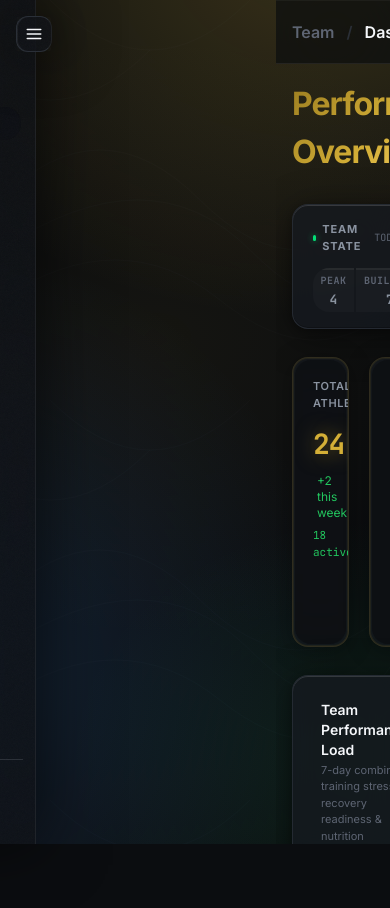
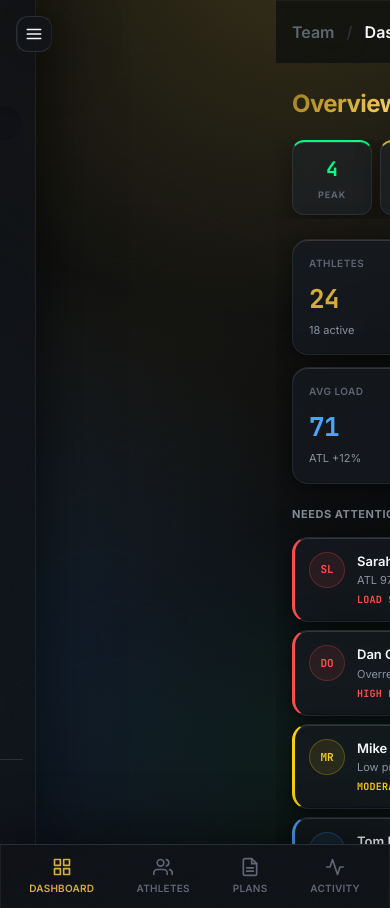
Before and after one commit to AgentJarvis92/hybrid-athlete-platform, a Next.js app in the folder apps/coach-portal/: page / in a window 390 px wide. Before the commit the page ends 844 px from the top, so only its background shows below. Built offline with nearby package versions, Linux system fonts and the light colour scheme.

Commit message:
feat: mobile views — bottom nav, mobile dashboard, hide heavy charts on small screens

```diff
--- a/apps/coach-portal/src/app/(dashboard)/layout.tsx
+++ b/apps/coach-portal/src/app/(dashboard)/layout.tsx
@@ -1,4 +1,5 @@
 import { Sidebar } from "@/components/Sidebar";
+import { MobileBottomNav } from "@/components/MobileBottomNav";
 
 export default function DashboardLayout({
   children,
@@ -51,11 +52,12 @@ export default function DashboardLayout({
             </div>
           </header>
           {/* Workspace */}
-          <div className="flex-1 overflow-y-auto p-4 md:p-8 md:px-10 flex flex-col gap-7" style={{ minWidth: "320px" }}>
+          <div className="flex-1 overflow-y-auto p-4 md:p-8 md:px-10 flex flex-col gap-7 pb-20 md:pb-0" style={{ minWidth: "320px" }}>
             {children}
           </div>
         </main>
       </div>
+      <MobileBottomNav />
     </>
   );
 }
--- a/apps/coach-portal/src/app/(dashboard)/page.tsx
+++ b/apps/coach-portal/src/app/(dashboard)/page.tsx
@@ -8,53 +8,49 @@ import { ProgramDistribution } from "@/components/dashboard/ProgramDistribution"
 import { FuelingSignals } from "@/components/dashboard/FuelingSignals";
 import { AthleteSnapshotTable } from "@/components/dashboard/AthleteSnapshotTable";
 import { LivePerformanceFeed } from "@/components/dashboard/LivePerformanceFeed";
+import { MobileDashboard } from "@/components/dashboard/MobileDashboard";
 
 export default function DashboardPage() {
   return (
     <>
+      {/* ── Mobile view ── */}
+      <div className="md:hidden">
+        <MobileDashboard />
+      </div>
+
+      {/* ── Desktop view ── */}
+      <div className="hidden md:contents">
         {/* Section header */}
         <div className="flex justify-between items-end">
           <h1 className="text-[32px] font-bold tracking-[-0.03em] text-text-primary liquid-gold-text">
             Performance Overview
           </h1>
           <div className="flex items-center gap-3">
-          {/* Pillar tabs */}
             <div className="pill-switcher">
               <div className="pill-tab-active">Training</div>
               <div className="pill-tab-inactive">Recovery</div>
               <div className="pill-tab-inactive">Nutrition</div>
             </div>
-          {/* Live Clock */}
             <LiveClock />
           </div>
         </div>
 
-      {/* Team State Strip */}
         <AthleteStateStrip />
-
-      {/* KPI Grid */}
         <KpiCards />
-
-      {/* Hero Chart */}
         <TeamPerformanceChart />
-
-      {/* Readiness Map + Attention Queue */}
         <TeamReadinessMap />
-
-      {/* Team Insights */}
         <TeamInsights />
 
-      {/* Program Distribution + Fueling Signals */}
         <div className="grid grid-cols-2 gap-5">
           <ProgramDistribution />
           <FuelingSignals />
         </div>
 
-      {/* Athlete Snapshot + Live Feed */}
         <div className="grid gap-5" style={{ gridTemplateColumns: "2fr 1fr" }}>
           <AthleteSnapshotTable />
           <LivePerformanceFeed />
         </div>
+      </div>
     </>
   );
 }
--- /dev/null
+++ b/apps/coach-portal/src/components/MobileBottomNav.tsx
@@ -0,0 +1,72 @@
+"use client";
+
+import Link from "next/link";
+import { usePathname } from "next/navigation";
+import { cn } from "@/lib/utils";
+
+const NAV_ITEMS = [
+  {
+    href: "/",
+    label: "Dashboard",
+    icon: (
+      <svg viewBox="0 0 24 24" fill="none" stroke="currentColor" strokeLinecap="round" strokeLinejoin="round" className="w-5 h-5 stroke-2">
+        <rect x="3" y="3" width="7" height="7" /><rect x="14" y="3" width="7" height="7" />
+        <rect x="14" y="14" width="7" height="7" /><rect x="3" y="14" width="7" height="7" />
+      </svg>
+    ),
+  },
+  {
+    href: "/athletes",
+    label: "Athletes",
+    icon: (
+      <svg viewBox="0 0 24 24" fill="none" stroke="currentColor" strokeLinecap="round" strokeLinejoin="round" className="w-5 h-5 stroke-2">
+        <path d="M17 21v-2a4 4 0 0 0-4-4H5a4 4 0 0 0-4 4v2" /><circle cx="9" cy="7" r="4" />
+        <path d="M23 21v-2a4 4 0 0 0-3-3.87" /><path d="M16 3.13a4 4 0 0 1 0 7.75" />
+      </svg>
+    ),
+  },
+  {
+    href: "/programs",
+    label: "Plans",
+    icon: (
+      <svg viewBox="0 0 24 24" fill="none" stroke="currentColor" strokeLinecap="round" strokeLinejoin="round" className="w-5 h-5 stroke-2">
+        <path d="M14 2H6a2 2 0 0 0-2 2v16a2 2 0 0 0 2 2h12a2 2 0 0 0 2-2V8z" />
+        <polyline points="14 2 14 8 20 8" /><line x1="16" y1="13" x2="8" y2="13" /><line x1="16" y1="17" x2="8" y2="17" />
+      </svg>
+    ),
+  },
+  {
+    href: "/activity",
+    label: "Activity",
+    icon: (
+      <svg viewBox="0 0 24 24" fill="none" stroke="currentColor" strokeLinecap="round" strokeLinejoin="round" className="w-5 h-5 stroke-2">
+        <polyline points="22 12 18 12 15 21 9 3 6 12 2 12" />
+      </svg>
+    ),
+  },
+];
+
+export function MobileBottomNav() {
+  const pathname = usePathname();
+
+  return (
+    <nav className="md:hidden fixed bottom-0 left-0 right-0 z-50 glass-sidebar border-t border-border flex items-center justify-around h-16 px-2">
+      {NAV_ITEMS.map(({ href, label, icon }) => {
+        const isActive = href === "/" ? pathname === "/" : pathname.startsWith(href);
+        return (
+          <Link
+            key={href}
+            href={href}
+            className={cn(
+              "flex flex-col items-center gap-1 px-3 py-2 rounded-xl transition-all duration-200 min-w-[60px]",
+              isActive ? "text-[#D4AF37]" : "text-text-tertiary"
+            )}
+          >
+            {icon}
+            <span className="text-[10px] font-semibold tracking-wide uppercase">{label}</span>
+          </Link>
+        );
+      })}
+    </nav>
+  );
+}
--- /dev/null
+++ b/apps/coach-portal/src/components/dashboard/MobileDashboard.tsx
@@ -0,0 +1,126 @@
+"use client";
+
+import Link from "next/link";
+
+const ATHLETE_STATES = [
+  { label: "PEAK", count: 4, color: "#00FF85" },
+  { label: "BUILDING", count: 7, color: "#D4AF37" },
+  { label: "READY", count: 5, color: "#8A93A0" },
+  { label: "FATIGUED", count: 6, color: "#FACC15" },
+  { label: "AT RISK", count: 2, color: "#FF4D4D" },
+];
+
+const KPI = [
+  { label: "Athletes", value: "24", sub: "18 active", color: "#D4AF37" },
+  { label: "Active", value: "75%", sub: "participation", color: "#D4AF37" },
+  { label: "Avg Load", value: "71", sub: "ATL +12%", color: "#4DA3FF" },
+  { label: "Nutrition", value: "82%", sub: "on target", color: "#00FF85" },
+];
+
+const ATTENTION = [
+  { id: "sl", initials: "SL", name: "Sarah Lee", status: "LOAD SPIKE", issue: "ATL 97 · Rec 34% · Hydration low", color: "#FF4D4D", time: "Today" },
+  { id: "do", initials: "DO", name: "Dan O'Brien", status: "HIGH RISK", issue: "Overreach · Rec 28%", color: "#FF4D4D", time: "2h ago" },
+  { id: "mr", initials: "MR", name: "Mike Ross", status: "MODERATE", issue: "Low protein · 58% nutrition", color: "#FACC15", time: "4h ago" },
+  { id: "th", initials: "TH", name: "Tom Hill", status: "INACTIVE", issue: "2 sessions missed this week", color: "#4DA3FF", time: "3d ago" },
+];
+
+const FEED = [
+  { name: "Emily", event: "Set new aerobic output peak · 62.1 ml/kg/min", time: "2m", color: "#FB923C" },
+  { name: "John", event: "Performance output improved · tempo session", time: "8m", color: "#D4AF37" },
+  { name: "Emily", event: "Logged nutrition · 2,920 kcal", time: "12m", color: "#00FF85" },
+  { name: "Sarah", event: "Training load spike detected", time: "42m", color: "#FF4D4D" },
+  { name: "Mike", event: "Completed strength session · 52 min", time: "1.5h", color: "#D4AF37" },
+];
+
+export function MobileDashboard() {
+  return (
+    <div className="flex flex-col gap-5">
+      {/* Header */}
+      <div className="flex items-center justify-between pt-2">
+        <h1 className="text-2xl font-bold tracking-tight liquid-gold-text">Overview</h1>
+        <span className="text-[11px] font-mono text-text-tertiary uppercase tracking-wider">Today</span>
+      </div>
+
+      {/* Status strip — horizontal scroll */}
+      <div className="flex gap-2 overflow-x-auto pb-1 -mx-4 px-4 scrollbar-none">
+        {ATHLETE_STATES.map(({ label, count, color }) => (
+          <div
+            key={label}
+            className="flex-none flex flex-col items-center gap-1 glass-panel rounded-xl px-4 py-3 min-w-[80px]"
+            style={{ borderTop: `2px solid ${color}` }}
+          >
+            <span className="text-[20px] font-bold font-mono" style={{ color }}>{count}</span>
+            <span className="text-[9px] font-bold uppercase tracking-widest text-text-tertiary whitespace-nowrap">{label}</span>
+          </div>
+        ))}
+      </div>
+
+      {/* KPI grid */}
+      <div className="grid grid-cols-2 gap-3">
+        {KPI.map(({ label, value, sub, color }) => (
+          <div key={label} className="glass-card rounded-2xl p-4">
+            <div className="text-[10px] uppercase tracking-wider text-text-tertiary font-semibold mb-2">{label}</div>
+            <div className="text-[26px] font-bold font-mono tracking-tight" style={{ color }}>{value}</div>
+            <div className="text-[11px] text-text-secondary mt-1">{sub}</div>
+          </div>
+        ))}
+      </div>
+
+      {/* Needs attention */}
+      <div>
+        <div className="flex items-center justify-between mb-3">
+          <span className="text-[11px] uppercase tracking-wider text-text-secondary font-bold">Needs Attention</span>
+          <span className="text-[10px] font-bold px-2 py-0.5 rounded-full animate-pulse" style={{ background: "rgba(255,77,77,0.15)", color: "#FF4D4D", border: "1px solid rgba(255,77,77,0.3)" }}>
+            4 ACTIVE
+          </span>
+        </div>
+        <div className="flex flex-col gap-2">
+          {ATTENTION.map(({ id, initials, name, status, issue, color, time }) => (
+            <Link
+              key={id}
+              href={`/athletes/${id}`}
+              className="glass-card rounded-2xl p-3.5 flex items-start gap-3"
+              style={{ borderLeft: `3px solid ${color}` }}
+            >
+              <div
+                className="w-9 h-9 rounded-full flex items-center justify-center shrink-0 text-[11px] font-bold font-mono"
+                style={{ background: `${color}18`, border: `1px solid ${color}40`, color }}
+              >
+                {initials}
+              </div>
+              <div className="flex-1 min-w-0">
+                <div className="flex items-center justify-between gap-2 mb-0.5">
+                  <span className="text-[13px] font-semibold text-text-primary truncate">{name}</span>
+                  <span className="text-[10px] text-text-tertiary font-mono shrink-0">{time}</span>
+                </div>
+                <div className="text-[11px] text-text-secondary leading-snug">{issue}</div>
+                <div className="text-[10px] font-bold font-mono mt-1 tracking-wide" style={{ color }}>{status}</div>
+              </div>
+            </Link>
+          ))}
+        </div>
+      </div>
+
+      {/* Live feed */}
+      <div>
+        <div className="text-[11px] uppercase tracking-wider text-text-secondary font-bold mb-3">Live Feed</div>
+        <div className="glass-card rounded-2xl divide-y divide-border">
+          {FEED.map(({ name, event, time, color }, i) => (
+            <div key={i} className="flex items-start gap-3 p-3.5">
+              <div
+                className="w-2 h-2 rounded-full shrink-0 mt-1.5"
+                style={{ background: color, boxShadow: `0 0 6px ${color}80` }}
+              />
+              <div className="flex-1 min-w-0">
+                <span className="text-[13px] text-text-secondary">
+                  <strong className="text-text-primary font-medium">{name}</strong> {event}
+                </span>
+              </div>
+              <span className="text-[10px] text-text-tertiary font-mono shrink-0">{time}</span>
+            </div>
+          ))}
+        </div>
+      </div>
+    </div>
+  );
+}
```
Lines whose indentation alone changed are shown as unchanged.
